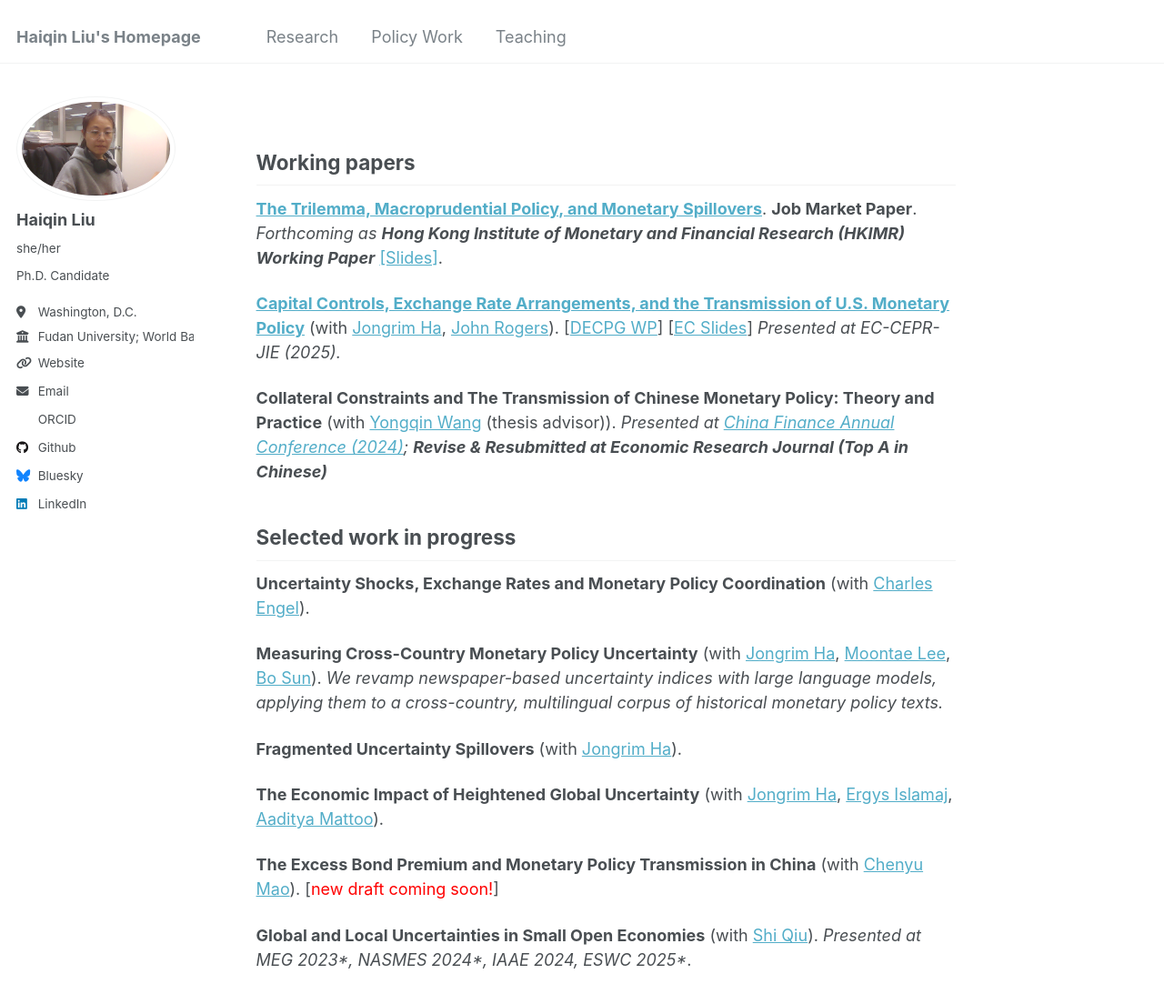
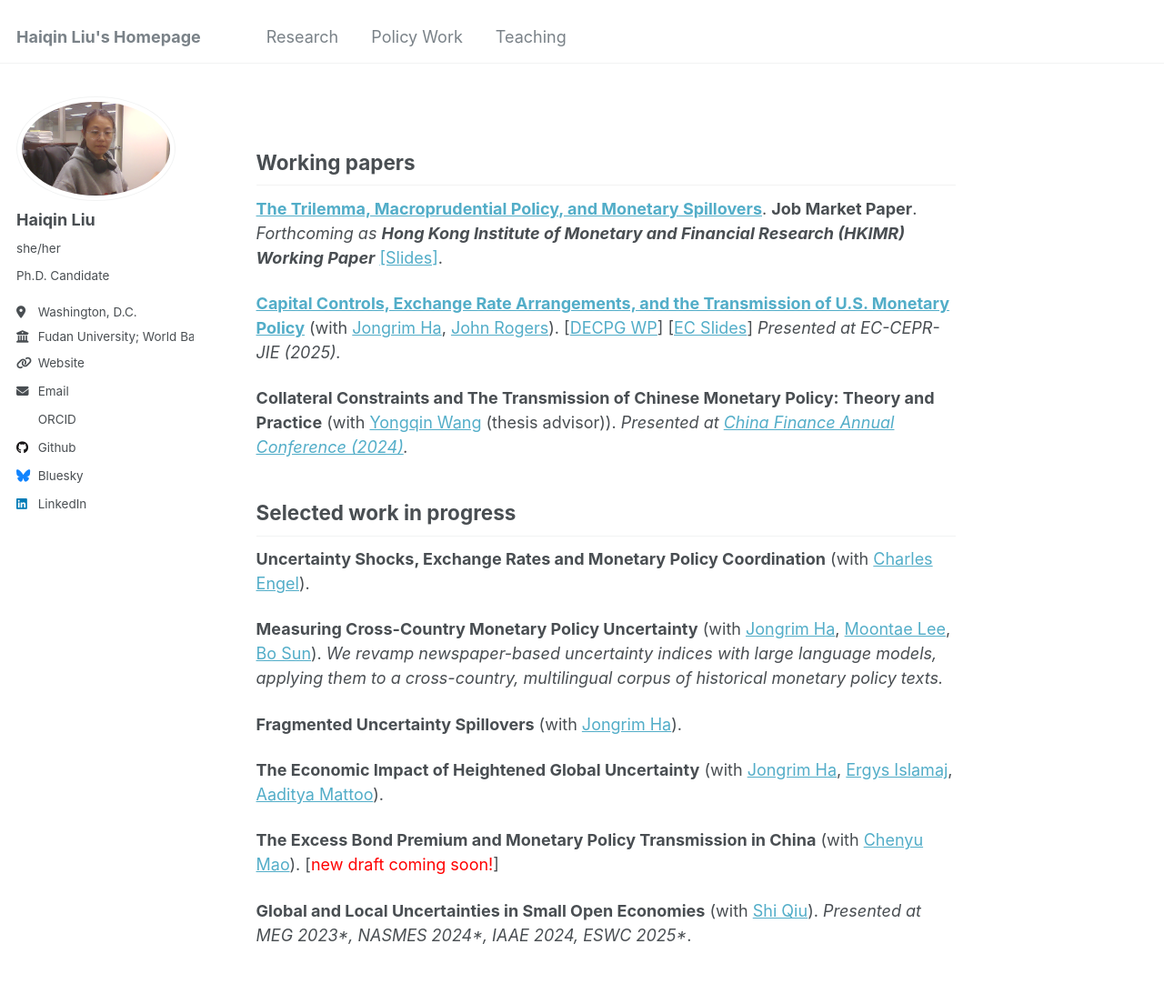
Before and after one commit to liuhaiqinFDU/liuhaiqinFDU.github.io, a Jekyll site: the page built from research.md, in a window 1280 px wide and 1281 px high. Shown: the top 1104 px of the window at 91% size. Built offline with Jekyll 4.4.1, drawn with Linux system fonts in a browser that asks for light colours; some web fonts are replaced.

Commit message:
Update research.md

```diff
--- a/research.md
+++ b/research.md
@@ -11,9 +11,9 @@
 
 [**Capital Controls, Exchange Rate Arrangements, and the Transmission of U.S. Monetary Policy**](https://papers.ssrn.com/sol3/papers.cfm?abstract_id=5599312) (with [Jongrim Ha](https://www.jongrimha.com/), [John Rogers](https://www.johnrogerseconomist.net/)). [[DECPG WP](https://documents.worldbank.org/en/publication/documents-reports/documentdetail/099737510042356177/idu0d0f72eff0c5f40430109e25085e3858b298c)] [[EC Slides](https://b1scrape.westeurope.cloudapp.azure.com/conf/2025/slides/I_JongrimHa.pdf)] *Presented at EC-CEPR-JIE (2025).*
 
-**Collateral Constraints and The Transmission of Chinese Monetary Policy: Theory and Practice** (with [Yongqin Wang](https://fisf.fudan.edu.cn/en_show-112-156.html) (thesis advisor)). *Presented at [China Finance Annual Conference (2024)](http://www.jryj.org.cn/CN/news/news104.shtml); **Revise & Resubmitted at Economic Research Journal (Top A in Chinese)***
+**Collateral Constraints and The Transmission of Chinese Monetary Policy: Theory and Practice** (with [Yongqin Wang](https://fisf.fudan.edu.cn/en_show-112-156.html) (thesis advisor)). *Presented at [China Finance Annual Conference (2024)](http://www.jryj.org.cn/CN/news/news104.shtml).*
 
-<!--**5. Winners and Losers from U.S.-China Tension**-->
+<!-- **Revise & Resubmitted at Economic Research Journal (Top A in Chinese)** **5. Winners and Losers from U.S.-China Tension**-->
 
 
 
```
